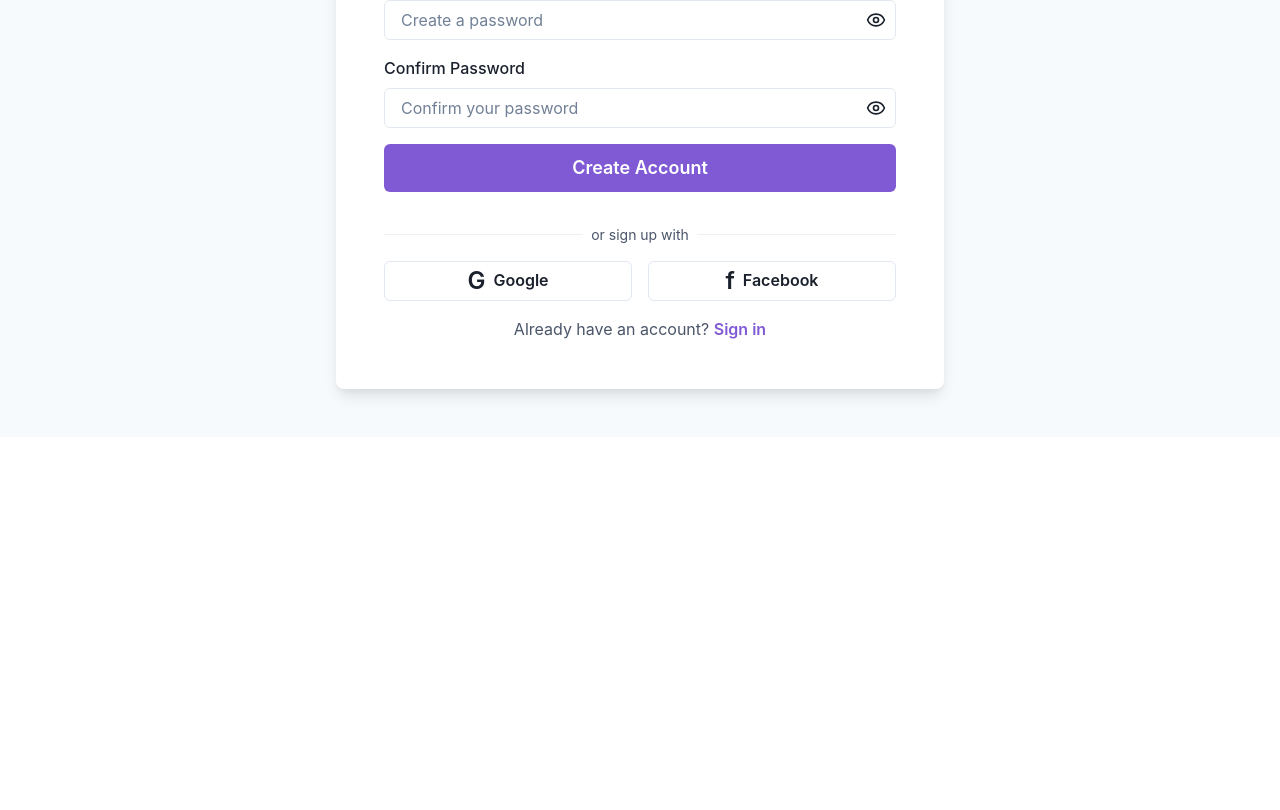
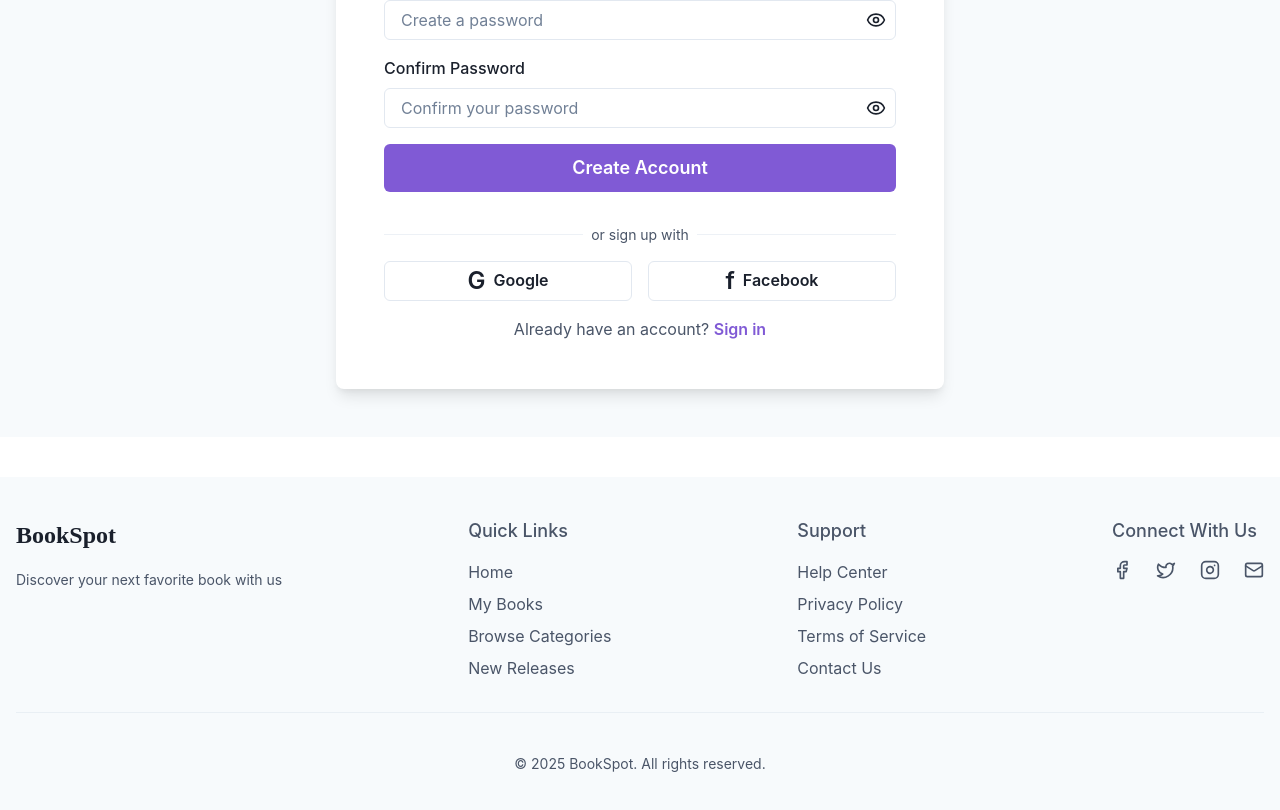
Before and after one commit to AnushkaD99/BookSpot.FE, a React (Vite) app: page /signup in a window 1280 px wide. Shown: the part 556-1366 px from the top of the page. Before the commit the page ends 1033 px from the top, so only its background shows below. Built offline with nearby package versions, Linux system fonts and the light colour scheme.

Commit message:
footer added

```diff
--- a/src/App.jsx
+++ b/src/App.jsx
@@ -3,6 +3,7 @@ import { Box, Flex } from "@chakra-ui/react";
 import { Route, BrowserRouter as Router, Routes } from "react-router-dom";
 import { Home, Login, Register} from "./pages";
 import NavBar from "./components/NavBar";
+import Footer from "./components/Footer";
 
 function App() {
   return (
@@ -16,8 +17,7 @@ function App() {
             <Route path="/signup" element={<Register />} />
           </Routes>
         </Box>
-        <Routes>
-        </Routes>
+        <Footer />
       </Flex>
     </Router>
   );
--- /dev/null
+++ b/src/components/Footer.jsx
@@ -0,0 +1,92 @@
+// Footer.jsx
+import React from 'react';
+import {
+  Box,
+  Container,
+  Stack,
+  Text,
+  Link,
+  Flex,
+  Divider,
+  useColorModeValue,
+} from '@chakra-ui/react';
+import { LuFacebook, LuInstagram, LuMail, LuTwitter } from 'react-icons/lu';
+
+export default function Footer() {
+  const bgColor = useColorModeValue('gray.50', 'gray.900');
+  const textColor = useColorModeValue('gray.600', 'gray.400');
+  const accentColor = 'purple.500';
+
+  return (
+    <Box bg={bgColor} color={textColor}>
+      <Container as={Stack} maxW={'container.xl'} py={10}>
+        <Flex
+          direction={{ base: 'column', md: 'row' }}
+          justify={'space-between'}
+          align={{ base: 'center', md: 'flex-start' }}
+          spacing={8}
+        >
+          {/* Brand Section */}
+          <Stack align={{ base: 'center', md: 'flex-start' }} mb={{ base: 8, md: 0 }}>
+            <Text
+              fontFamily="'Playfair Display', serif"
+              fontSize="2xl"
+              fontWeight="bold"
+              color={useColorModeValue('gray.800', 'white')}
+              mb={2}
+            >
+              BookSpot
+            </Text>
+            <Text fontSize={'sm'} textAlign={{ base: 'center', md: 'left' }}>
+              Discover your next favorite book with us
+            </Text>
+          </Stack>
+
+          {/* Quick Links */}
+          <Stack align={{ base: 'center', md: 'flex-start' }}>
+            <Text fontWeight={'500'} fontSize={'lg'} mb={2}>Quick Links</Text>
+            <Link href={'#'} _hover={{ color: accentColor }}>Home</Link>
+            <Link href={'#'} _hover={{ color: accentColor }}>My Books</Link>
+            <Link href={'#'} _hover={{ color: accentColor }}>Browse Categories</Link>
+            <Link href={'#'} _hover={{ color: accentColor }}>New Releases</Link>
+          </Stack>
+
+          {/* Support */}
+          <Stack align={{ base: 'center', md: 'flex-start' }}>
+            <Text fontWeight={'500'} fontSize={'lg'} mb={2}>Support</Text>
+            <Link href={'#'} _hover={{ color: accentColor }}>Help Center</Link>
+            <Link href={'#'} _hover={{ color: accentColor }}>Privacy Policy</Link>
+            <Link href={'#'} _hover={{ color: accentColor }}>Terms of Service</Link>
+            <Link href={'#'} _hover={{ color: accentColor }}>Contact Us</Link>
+          </Stack>
+
+          {/* Social Links */}
+          <Stack align={{ base: 'center', md: 'flex-start' }}>
+            <Text fontWeight={'500'} fontSize={'lg'} mb={2}>Connect With Us</Text>
+            <Stack direction={'row'} spacing={6}>
+              <Link href={'#'} _hover={{ color: accentColor }}>
+                <LuFacebook size={20} />
+              </Link>
+              <Link href={'#'} _hover={{ color: accentColor }}>
+                <LuTwitter size={20} />
+              </Link>
+              <Link href={'#'} _hover={{ color: accentColor }}>
+                <LuInstagram size={20} />
+              </Link>
+              <Link href={'#'} _hover={{ color: accentColor }}>
+                <LuMail size={20} />
+              </Link>
+            </Stack>
+          </Stack>
+        </Flex>
+
+        <Divider my={6} />
+
+        {/* Copyright */}
+        <Text pt={2} fontSize={'sm'} textAlign={'center'}>
+          © {new Date().getFullYear()} BookSpot. All rights reserved.
+        </Text>
+      </Container>
+    </Box>
+  );
+};
```
